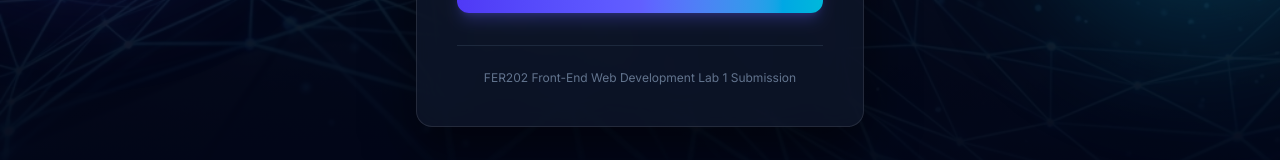
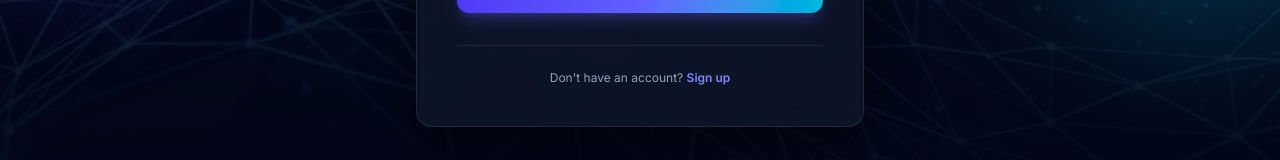
Before and after one commit to Trung270806/fer202, a Next.js app: page / in a window 1280 px wide. Shown: the part 559-719 px from the top of the page. Built offline with nearby package versions, Linux system fonts and the light colour scheme.

Commit message:
Replace footer text with Sign up link

```diff
--- a/src/app/page.tsx
+++ b/src/app/page.tsx
@@ -195,8 +195,18 @@ export default function Home() {
 
           {/* Footer Note */}
           <div className="mt-8 pt-6 border-t border-slate-800 text-center">
-            <p className="text-xs text-slate-500">
-              FER202 Front-End Web Development Lab 1 Submission
+            <p className="text-xs text-slate-400">
+              Don&apos;t have an account?{" "}
+              <a
+                href="#signup"
+                onClick={(e) => {
+                  e.preventDefault();
+                  setStatusMessage({ text: "Redirecting to Sign Up page...", type: "success" });
+                }}
+                className="font-semibold text-indigo-400 hover:text-indigo-300 transition-colors"
+              >
+                Sign up
+              </a>
             </p>
           </div>
 
```
